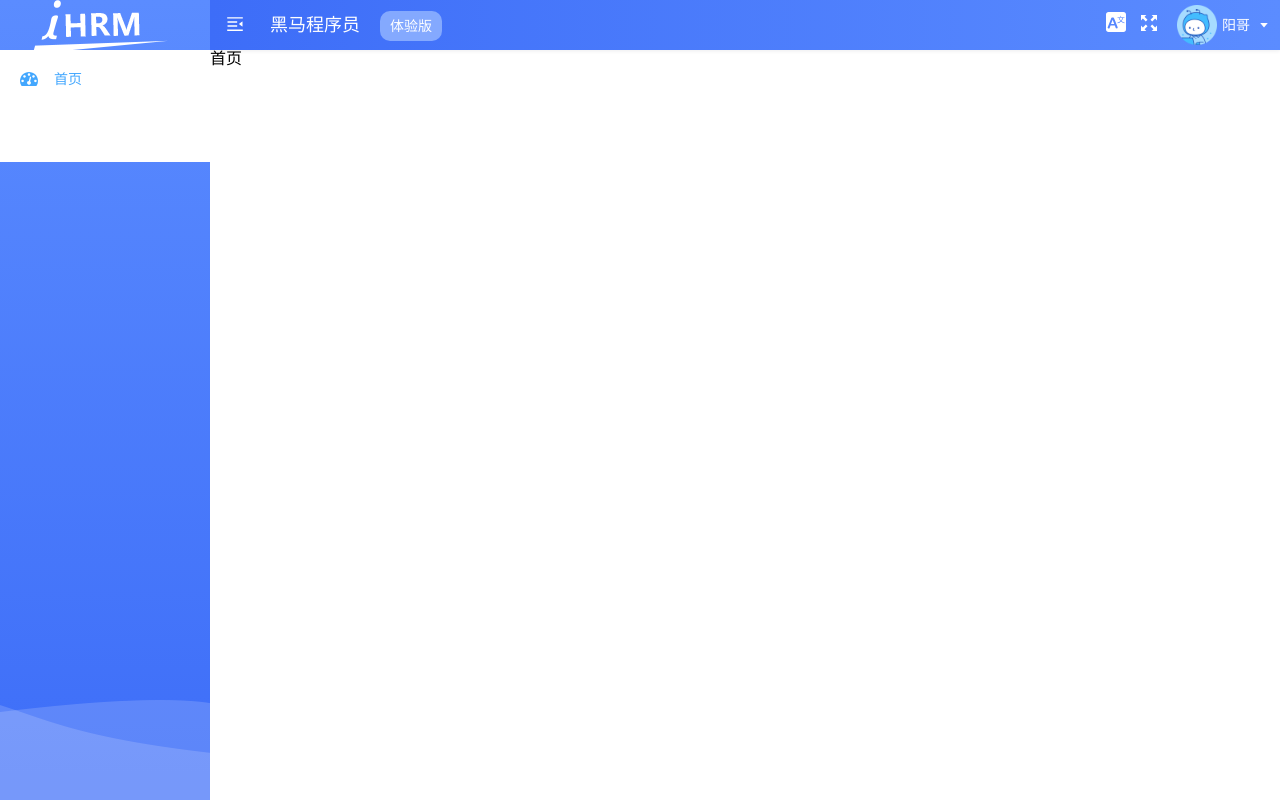
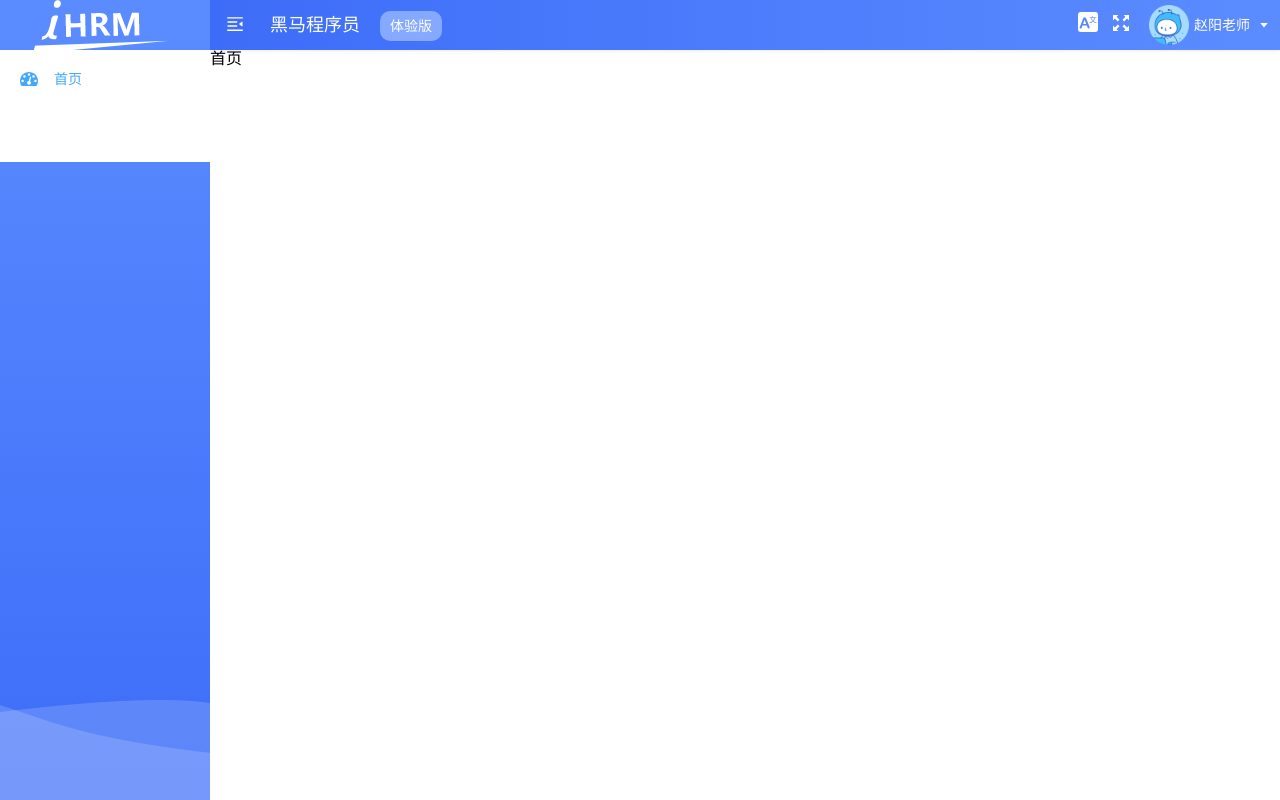
Before and after one commit to HouShuai0929/renzi, a Vue app: page /dashboard in a window 1280 px wide. Built offline with nearby package versions, Linux system fonts and the light colour scheme.

Commit message:
架构优化

```diff
--- a/src/layout/components/Navbar.vue
+++ b/src/layout/components/Navbar.vue
@@ -22,7 +22,7 @@
           <!-- 用户头像 -->
           <img src="@/assets/common/bigUserHeader.png" class="user-avatar">
           <!-- 用户名称 -->
-          <span class="name">阳哥</span>
+          <span class="name">赵阳老师</span>
           <i class="el-icon-caret-bottom" style="color:#fff" />
         </div>
         <!-- 下拉内容 -->
--- a/vue.config.js
+++ b/vue.config.js
@@ -20,9 +20,11 @@ module.exports = {
   assetsDir: 'static',
   lintOnSave: process.env.NODE_ENV === 'development',
   productionSourceMap: false,
-  // 配置代理转发
+  // 本地开发服务器配置
   devServer: {
+    // 端口号
     port: port,
+    // 项目启动后，自动打开浏览器
     open: true,
     // overlay：当出现编译器错误或警告时，在浏览器中显示全屏覆盖
     overlay: {
```
Also changed, not shown: 2 other files (tests, documents, lock files or other folders).
